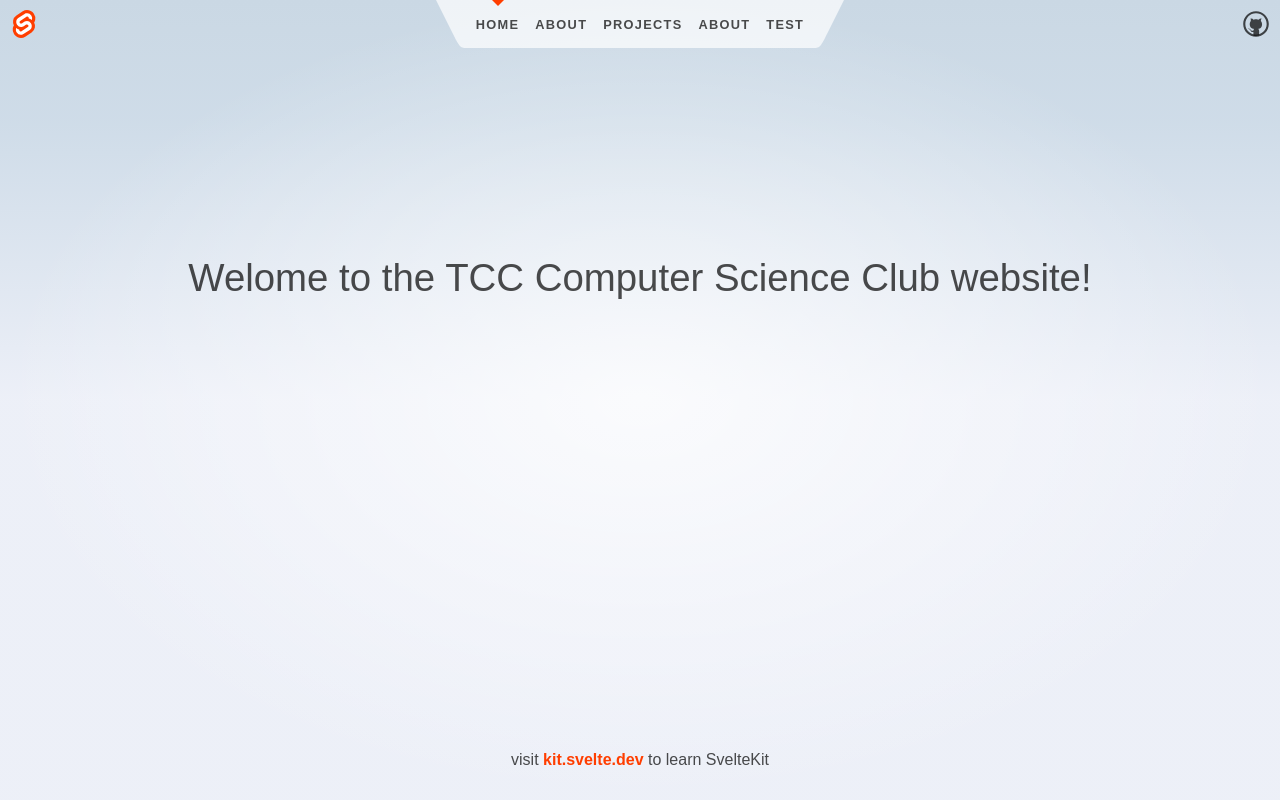
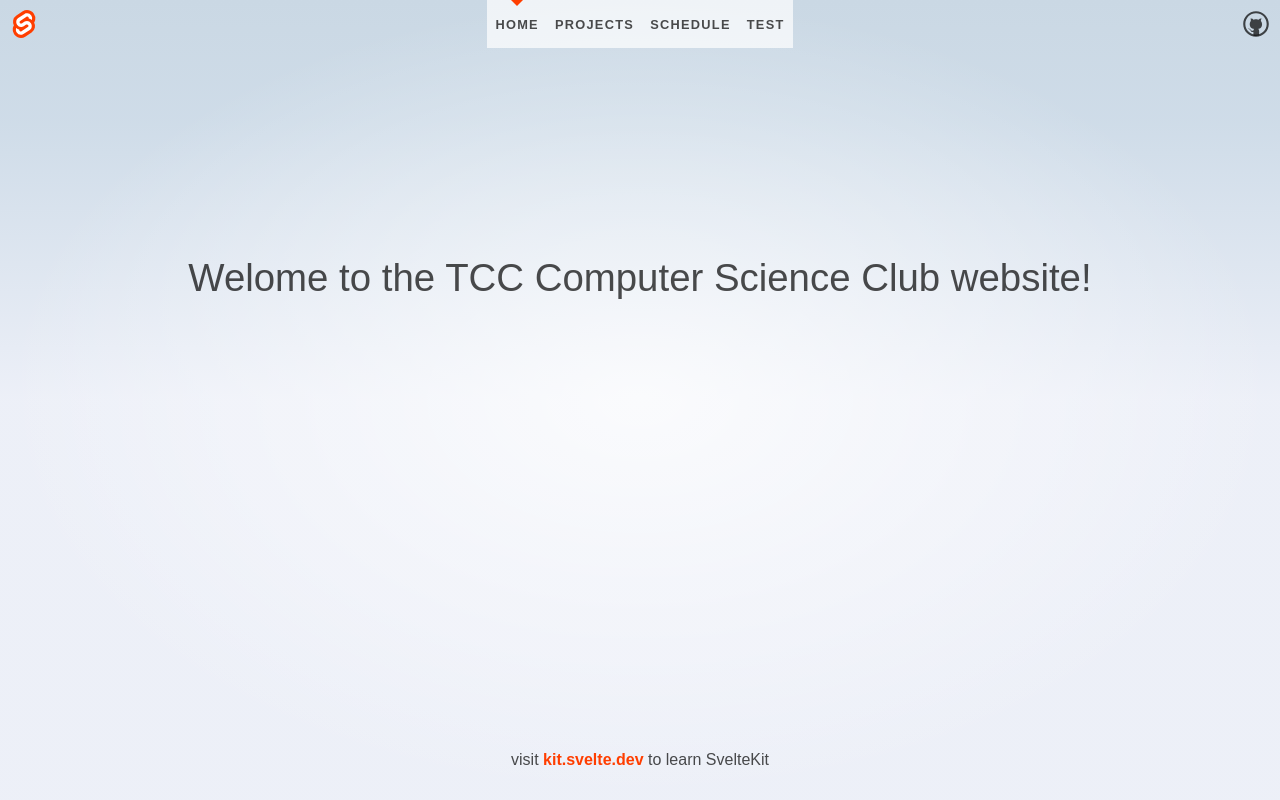
Before and after one commit to Tacoma-Community-College-CS-Club/tcc-cs-club-website, a SvelteKit app: page / in a window 1280 px wide. Built offline with nearby package versions, Linux system fonts and the light colour scheme.

Commit message:
Reorganize header

```diff
--- a/src/routes/Header.svelte
+++ b/src/routes/Header.svelte
@@ -12,31 +12,20 @@
 	</div>
 
 	<nav>
-		<svg viewBox="0 0 2 3" aria-hidden="true">
-			<path d="M0,0 L1,2 C1.5,3 1.5,3 2,3 L2,0 Z" />
-		</svg>
 		<ul>
 			<li aria-current={$page.url.pathname === '/' ? 'page' : undefined}>
 				<a href="/">Home</a>
 			</li>
 			<li aria-current={$page.url.pathname === '/about' ? 'page' : undefined}>
-				<a href="/about">About</a>
-			</li>
-			<li aria-current={$page.url.pathname === '/about' ? 'page' : undefined}>
 				<a href="/about">Projects</a>
 			</li>
 			<li aria-current={$page.url.pathname === '/about' ? 'page' : undefined}>
-				<a href="/about">About</a>
+				<a href="/about">Schedule</a>
 			</li>
 			<li aria-current={$page.url.pathname.startsWith('/sverdle') ? 'page' : undefined}>
 				<a href="/sverdle">Test</a>
 			</li>
 		</ul>
-
-
-		<svg viewBox="0 0 2 3" aria-hidden="true">
-			<path d="M0,0 L0,3 C0.5,3 0.5,3 1,2 L2,0 Z" />
-		</svg>
 	</nav>
 
 	<div class="corner">
```
